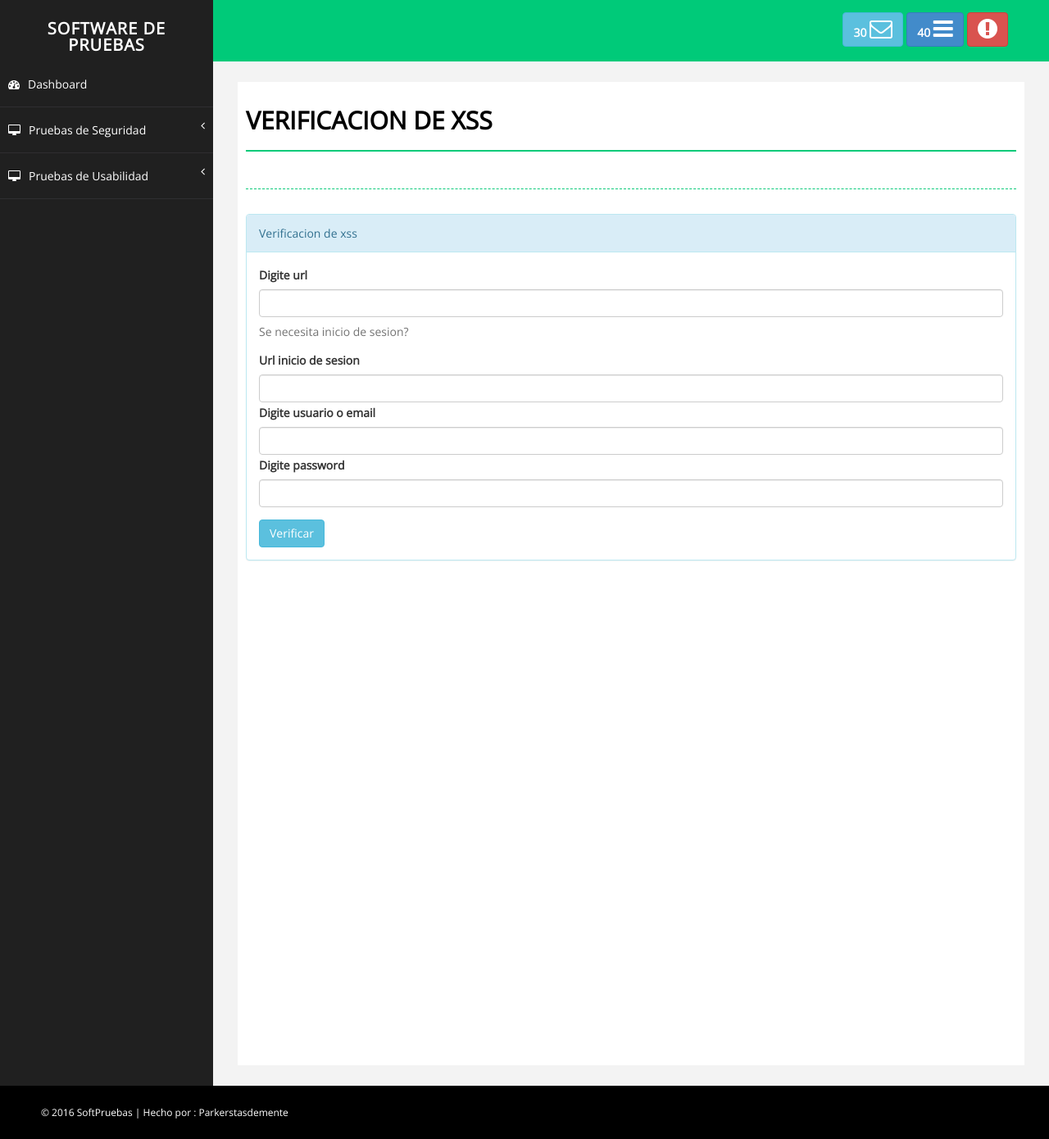
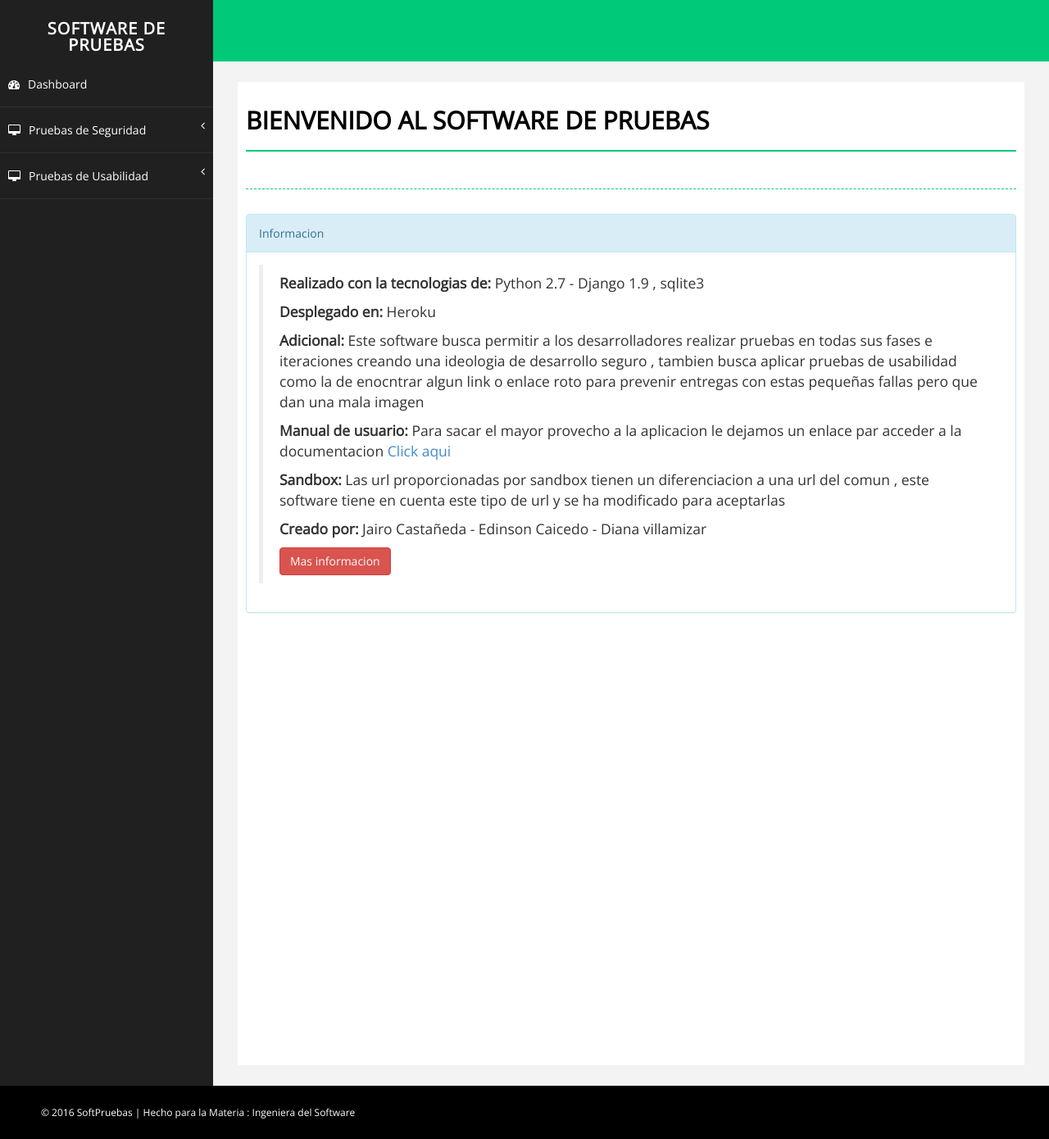
Before and after one commit to softwareufps/projectopruebas, a Django app: page / in a window 1280 px wide. Shown: the whole page at 82% size. Run offline with Django 3.2, Linux system fonts and the light colour scheme; some libraries are stand-ins or nearby versions.

Commit message:
cambios y arreglos

```diff
--- a/appsoft/views.py
+++ b/appsoft/views.py
@@ -18,10 +18,19 @@ from appsoft.models import tipo,ataque,aprobo
 
 
 
+def inicio(request):
+	pagina="index.html"
+	return render(request,pagina)
+
+
+
+
 def vistasqli(request):
 
 	pagina="verificarsqli.html"
 	creado=""
+	resultado={}
+	url=""
 
 	if request.method == "POST":
 		url=request.POST['sqli']
@@ -35,14 +44,47 @@ def vistasqli(request):
 			creado=sqliattack(url)
 		else:
 
-			creado=sqlconsession(urlsesion,url,user,password)
+			resultado=sqlconsession(urlsesion,url,user,password)
+			creado=resultado.get('vulnerable')
+			errorhttp500=resultado.get("http500")
 
+
+		request.session['vulnerable']=creado
+		request.session['urlatacada']=url
+		request.session['http500']=errorhttp500
 
 
 
 	else:
 		creado=""
-	return render(request, pagina,{"error":creado})
+	return render(request, pagina,{"error":creado,"resultado":resultado, "url":url})
+
+
+
+def infosqlinction(request):
+	pagina="infosqli.html"
+	vulnerable=""
+	urlafectada=""
+	error=""
+	info=None
+
+	try:
+		vulnerable=request.session.get('vulnerable')
+		urlafectada=request.session.get('urlatacada')
+		info=ataque.objects.filter(id=1)
+		error=request.session.get("http500")
+
+		del request.session["vulnerable"]
+		del request.session["urlatacada"]
+		del request.session["http500"]
+
+	except:
+		return redirect('/sqli')
+
+
+	return render(request,pagina,{"vulnerable":vulnerable, "url":urlafectada, "errorserver":error,"variable":info})
+
+
 
 
 
@@ -171,17 +213,19 @@ def vistapivoting(request):
 			#eliminamos el ultimo que es le porcentaje para que no se pinte
 			objeto=result[len(result)-1]
 			result.remove(objeto)
+			print "el porcentaje es "+ str(objeto)
 		else:
 			creado="not vulnerable"
 
 
 		request.session["iprevisada"]=result[0]
 		request.session["vulpivoting"]=creado
+		request.session["porcentaje"]=objeto
 	else:
 		creado=""
 
 
-	return render(request,pagina,{"resultado":result,"error":creado,"porcentaje":objeto})
+	return render(request,pagina,{"resultado":result,"error":creado})
 
 
 
@@ -190,14 +234,16 @@ def infopivoting(request):
 	try:
 		ip=request.session.get("iprevisada")
 		vulnerable=request.session.get("vulpivoting")
+		porcentaje=request.session["porcentaje"]
 		del request.session["iprevisada"]
 		del request.session["vulpivoting"]
+		del request.session["porcentaje"]
 		sqli=ataque.objects.filter(id=3)
 
 	except:
 		 return redirect('/pivoting')
 
-	return render(request,pagina,{"vulnerable":vulnerable, "ip":ip,"variable":sqli})
+	return render(request,pagina,{"vulnerable":vulnerable, "ip":ip,"variable":sqli,"porcentaje":porcentaje})
 
 
 def vistalinkscaidos(request):
@@ -313,36 +359,39 @@ def sqliattack(fullurl):
 
 
 
-
+resultado={}
 def sqlconsession(urlsession,urlinjectar,user,password):
 
 
 #es para iniciar sesion
-	variables=nomvars()
+	variables=nomvars(urlsession)
 
 
 	http = httplib2.Http()
 
 
-	body = {'email': 'gg@gmail.com', 'password': '1234567890'}
+	body = {variables[0]: user, variables[1]: password}
 	headers = {'Content-type': 'application/x-www-form-urlencoded'}
 	response, content = http.request(urlsession, 'POST', headers=headers, body=urllib.urlencode(body))
 
 	headers = {'Cookie': response['set-cookie']}
 
-  	fullurl=urlinjectar+"=1\' or \'1\' = \'1\''"
-	response, content = http.request("http://sandbox1.ufps.edu.co:8080/ufps_19-proyectoAn/buscarReserva.jsp?cc=1\' or \'1\' = \'1\''", 'GET', headers=headers)
+  	fullurl=urlinjectar+"='"
+	response, content = http.request(fullurl, 'GET', headers=headers)
 	fullbody= str(content)
-	if "HTTP 500" in fullbody:
-		return "is vulnerable"
+	print "html :    "+fullbody
+	if "500" in fullbody:
+
+		resultado["vulnerable"]='is vulnerable'
+		resultado["http500"]="error 500"
 
 	if "You have an error in your SQL syntax" in fullbody:
-		return ('is vulnerable')
+		resultado["vulnerable"]='is vulnerable'
 	else :
 		http = httplib2.Http()
 
 
-		body = {'email': 'gg@gmail.com', 'password': '1234567890'}
+		body = {variables[0]: user, variables[1]: password}
 		headers = {'Content-type': 'application/x-www-form-urlencoded'}
 		response, content = http.request(urlsession, 'POST', headers=headers, body=urllib.urlencode(body))
 
@@ -351,13 +400,20 @@ def sqlconsession(urlsession,urlinjectar,user,password):
 		response, content = http.request(fullurl, 'GET', headers=headers)
 		fullbody= str(content)
 		if "The used SELECT statements have a different number of column" in fullbody:
-			return "is vulnerable"
+			resultado["vulnerable"]='is vulnerable'
 
 		elif "HTTP 500" in fullbody:
-			return 'is vulnerable'
+			resultado["vulnerable"]='is vulnerable'
+			resultado["http500"]="error 500"
 
-		return 'not vulnerable'
+		vul=resultado.get('vulnerable')
+		if vul:
+			resultado["vulnerable"]='is vulnerable'
+		else:
 
+			resultado["vulnerable"]='notvulnerable'
+
+		return resultado
 
 
 resultxss={}
--- a/pruebas/urls.py
+++ b/pruebas/urls.py
@@ -22,6 +22,7 @@ urlpatterns = [
     url(r'^admin/', admin.site.urls),
 
     url(r'^sqli/$',views.vistasqli),
+    url(r'^sqli/info/$',views.infosqlinction),
     url(r'^xss/$',views.vistaxss),
     url(r'^server/$',views.vistaserver),
     url(r'xss/rexss/$',views.vistainfosqli),
@@ -29,7 +30,8 @@ urlpatterns = [
     url(r'pivoting/info/$',views.infopivoting),
     url(r'^links/$',views.vistalinkscaidos),
     url(r'^server/info/$', views.infoserver),
-    url(r'^$', views.vistaxss),
+    url(r'^$', views.inicio),
     url(r'^links/info/$',views.infolinks),
 
+
 ]
--- a/templates/base.html
+++ b/templates/base.html
@@ -33,10 +33,6 @@
 
             <div class="header-right">
 
-              <a href="message-task.html" class="btn btn-info" title="New Message"><b>30 </b><i class="fa fa-envelope-o fa-2x"></i></a>
-                <a href="message-task.html" class="btn btn-primary" title="New Task"><b>40 </b><i class="fa fa-bars fa-2x"></i></a>
-                <a href="login.html" class="btn btn-danger" title="Logout"><i class="fa fa-exclamation-circle fa-2x"></i></a>
-
 
             </div>
         </nav>
@@ -48,7 +44,7 @@
 
 
                     <li>
-                        <a  href="index.html"><i class="fa fa-dashboard "></i>Dashboard</a>
+                        <a  href="/"><i class="fa fa-dashboard "></i>Dashboard</a>
                     </li>
                     <li>
                         <a href="#"><i class="fa fa-desktop "></i>Pruebas de Seguridad <span class="fa arrow"></span></a>
@@ -57,26 +53,15 @@
                                 <a href="/sqli"><i class="fa fa-toggle-on"></i>Sql Injection</a>
                             </li>
                             <li>
-                                <a href="notification.html"><i class="fa fa-bell "></i>Pivoting</a>
+                                <a href="/pivoting"><i class="fa fa-bell "></i>Pivoting</a>
                             </li>
                              <li>
-                                <a href="progress.html"><i class="fa fa-circle-o "></i>xss</a>
+                                <a href="/xss"><i class="fa fa-circle-o "></i>xss</a>
                             </li>
                              <li>
-                                <a href="buttons.html"><i class="fa fa-code "></i>Seguridad del servidor</a>
+                                <a href="/server"><i class="fa fa-code "></i>Seguridad del servidor</a>
                             </li>
-                             <li>
-                                <a href="icons.html"><i class="fa fa-bug "></i>Icons</a>
-                            </li>
-                             <li>
-                                <a href="wizard.html"><i class="fa fa-bug "></i>Wizard</a>
-                            </li>
-                             <li>
-                                <a href="typography.html"><i class="fa fa-edit "></i>Typography</a>
-                            </li>
-                             <li>
-                                <a href="grid.html"><i class="fa fa-eyedropper "></i>Grid</a>
-                            </li>
+
 
 
                         </ul>
@@ -87,12 +72,7 @@
                             <li>
                                 <a href="/links"><i class="fa fa-toggle-on"></i>Links caidos</a>
                             </li>
-                            <li>
-                                <a href="notification.html"><i class="fa fa-bell "></i>Colores</a>
-                            </li>
-                             <li>
-                                <a href="progress.html"><i class="fa fa-circle-o "></i>Por poner</a>
-                            </li>
+
 
 
 
@@ -112,7 +92,7 @@
 
     <!-- /. WRAPPER  -->
     <div id="footer-sec">
-        &copy; 2016 SoftPruebas | Hecho por : <a href="http://www.binarytheme.com/" target="_blank">Parkerstasdemente</a>
+        &copy; 2016 SoftPruebas | Hecho para la Materia : <a href="http://www.binarytheme.com/" target="_blank">Ingeniera del Software</a>
     </div>
     <!-- /. FOOTER  -->
     <!-- SCRIPTS -AT THE BOTOM TO REDUCE THE LOAD TIME-->
--- /dev/null
+++ b/templates/index.html
@@ -0,0 +1,108 @@
+{% extends "base.html" %}
+{% load staticfiles %}
+
+
+{%block verificar %}
+
+   <div id="page-wrapper">
+            <div id="page-inner">
+                <div class="row">
+                    <div class="col-md-12">
+                        <h1 class="page-head-line">Bienvenido al software de pruebas</h1>
+                        <h1 class="page-subhead-line"> </h1>
+
+                    </div>
+                </div>
+
+
+
+       <!-- /. PAGE INNER  -->
+
+
+
+
+
+
+
+
+                <!-- /. ROW  -->
+                <div class="row">
+            <div class="col-md-12 col-sm-12 col-xs-12">
+               <div class="panel panel-info">
+                        <div class="panel-heading">
+              Informacion
+                        </div>
+                        <div class="panel-body">
+
+                        <blockquote>
+  <p><b>Realizado con la tecnologias de:</b> Python 2.7 -  Django 1.9 , sqlite3</p>
+  <p><b>Desplegado en:</b> Heroku</p>
+  <p><b>Adicional:</b> Este software busca permitir a los desarrolladores  realizar pruebas en todas sus fases e iteraciones creando una  ideologia de
+  desarrollo seguro , tambien busca aplicar pruebas  de usabilidad como la de enocntrar algun link o enlace roto  para prevenir  entregas con estas pequeñas fallas pero que dan una mala imagen </p>
+  <p><b>Manual de usuario:</b> Para sacar el mayor provecho a la aplicacion le dejamos un enlace par acceder a la documentacion   <a href="https://drive.google.com/open?id=0Bxm3n1bcC3P9a1JXM1J6Zmo5MFU">Click aqui</a></p>
+
+  <p><b>Sandbox:</b> Las url proporcionadas por sandbox tienen un diferenciacion a una url del comun , este software  tiene en cuenta este tipo de url y se ha modificado para aceptarlas</p>
+   <p><b> Creado por:</b> Jairo Castañeda - Edinson Caicedo - Diana villamizar  </p>
+
+   <p><a href="/info" class="btn btn-danger" data-toggle = "modal" data-target = "#myModal">Mas informacion</a></p>
+</blockquote>
+
+                        </div>
+                            </div>
+
+
+             <!--/.ROW-->
+
+
+
+
+
+            </div>
+
+
+
+
+
+                                      <div class = "modal fade" id = "myModal" tabindex = "-1" role = "dialog"
+   aria-labelledby = "myModalLabel" aria-hidden = "true">
+
+   <div class = "modal-dialog">
+      <div class = "modal-content">
+
+         <div class = "modal-header">
+            <button type = "button" class = "close" data-dismiss = "modal" aria-hidden = "true">
+                  &times;
+            </button>
+
+            <h4 class = "modal-title" id = "myModalLabel">
+           Mas informacion
+            </h4>
+         </div>
+
+         <div class = "modal-body">
+         <p><b>Por que python?</b> Python es un lenguaje de programacion realmente potente y permite realizar tareas que pueden
+         llegar a ser tediosas en otros lenguajes sumandole que tiene una gran comunidad trabajando en el  resolviendo y creando nuevas librerias
+         que permiten realizar las  tareas de manera mas sencilla</p>
+
+         <p><b>Django</b> Es un framework que nos has permitido  trabajar de una manera rapida , organizada y potente dandonos la ventaja de
+         el procesamiento  factor determinante para este software</p>
+
+          <p><b>Sqlite3</b> Es un sistema de base de datos sencillo lo cual nos ha proporcionado facilidad dado que la aplicacion no maneja grandes volumenes de datos sin embargo al ser un framework nos da la oportunidad  de migrar a cualquier gestor en cualquier momento sin problema alguno
+          </p>
+
+
+
+         </div>
+
+
+
+         </div>
+
+      </div><!-- /.modal-content -->
+   </div><!-- /.modal-dialog -->
+            </div>
+
+
+        </div>
+
+{%endblock verificar %}
--- a/templates/verificarlinks.html
+++ b/templates/verificarlinks.html
@@ -91,8 +91,8 @@
          </div>
 
          <div class = "modal-body">
-            No te preocupes muchas aplicaciones  sufren de falta validaciones de informacion  XSS es uno de los ataques
-            con mas hisotrias en los temas de seguridad , lo importante es poder corregir esos errores  siguiendo nuestra guia
+            Los links o enlaces deben estar siempre actualizados muchas veces cambiamos alguna direccion por x o y motivo y olvidamos cambiar la referencia
+            esto causa una mala impresion del software
 
             Ahora porfavor elige una de las opciones siguientes
             <a href="info" class="btn btn-success" >Solucionar el problema</a>
--- a/templates/verificarserver.html
+++ b/templates/verificarserver.html
@@ -139,8 +139,8 @@
          </div>
 
          <div class = "modal-body">
-            No te preocupes muchas aplicaciones  sufren de falta validaciones de informacion  XSS es uno de los ataques
-            con mas hisotrias en los temas de seguridad , lo importante es poder corregir esos errores  siguiendo nuestra guia
+            El servidor de aplicaciones es uno de los componentes mas importantes en la arquitectura cliente servidor
+            dejarlo en el olvido es un grave error por eso si tienes algun problema de seguridad sigue nuestra guia
 
             Ahora porfavor elige una de las opciones siguientes
             <a href="info" class="btn btn-success" >Solucionar el problema</a>
--- a/templates/verificaxss.html
+++ b/templates/verificaxss.html
@@ -55,7 +55,7 @@
                         <pre>{{resultados.HTTP500}}  error estos son errores http o mas conocidos como errores de servidor esto quiere decir que posiblemente tu aplicacion no es vulnerable sin embargo no hay un control de errores , te recomendamos  leer sobre capturados de errores y hacer la prueba de nuevo</pre>
                         {% endif %}
                           <hr />
-                           <a href="/rexss" class="btn btn-danger" data-toggle = "modal" data-target = "#myModal">Que hacer ahora</a>
+                     <a href="/info" class="btn btn-danger" data-toggle = "modal" data-target = "#myModal">Que hacer ahora</a>
 
                         </div>
                     </div>
@@ -71,7 +71,7 @@
                        Felicidades
                         </p>
                           <hr />
-                           <a href="/rexss" class="btn btn-success" data-toggle = "modal" data-target = "#myModal" >Que hacer ahora</a>
+                             <a href="/info" class="btn btn-danger" data-toggle = "modal" data-target = "#myModal">Que hacer ahora</a>
 
                         </div>
                     </div>
```
Also changed, not shown: templates/infosqli.html (added, +125 -0 lines), templates/verificarpivoting.html (+32 -39 lines), templates/verificarsqli.html (+48 -4 lines), db.sqlite3, 2 other files.
